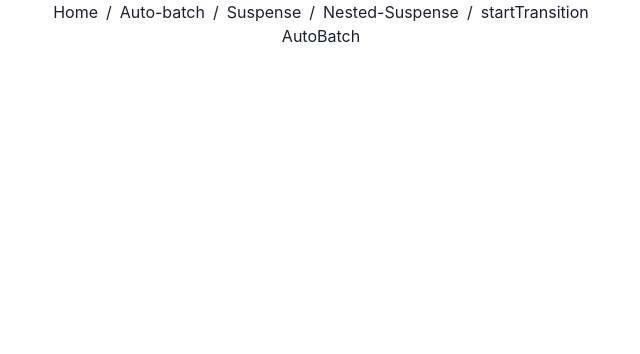
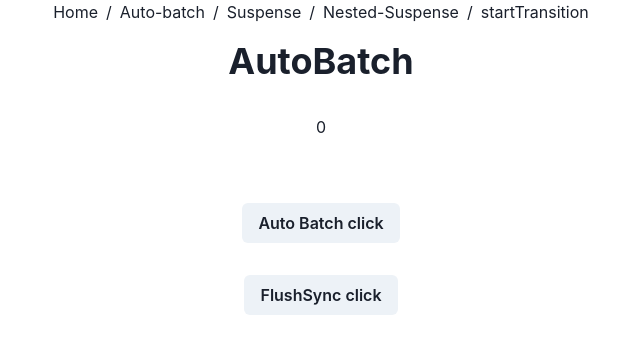
Before and after one commit to hiropi1224/react18-demo, a Next.js app: page /autobatch in a window 1280 px wide. Shown: the top 354 px of the page, without its empty margins (319-959 px from the left). Built offline with nearby package versions, Linux system fonts and the light colour scheme.

Commit message:
💄 AutoBatchコンポーネントの中身を作成

```diff
--- a/src/components/AutoBatch.tsx
+++ b/src/components/AutoBatch.tsx
@@ -1,4 +1,65 @@
+import {
+  Button,
+  Heading,
+  ListItem,
+  OrderedList,
+  Stack,
+  Text,
+} from '@chakra-ui/react';
+import axios from 'axios';
+import React, { useState } from 'react';
+import { flushSync } from 'react-dom';
+
 export const AutoBatch = () => {
+  // const [count, setCount] = useState(0);
+  const [fetchCount, setFetchCount] = useState(0);
+  const [users, setUsers] = useState<any[]>([]);
+
+  const clickHandler = () => {
+    // setCount((count) => count + 1);
+    // setFetchCount((count) => count + 1);
+
+    // Promiseの中でのデータ更新でもバッチが自動的に働く
+    axios.get('https://jsonplaceholder.typicode.com/users').then((res) => {
+      setUsers(res.data);
+      setFetchCount((count) => count + 1);
+    });
+  };
+
+  const clickHandlerFlushSync = () => {
+    // React v17までの挙動（AutoBatch無効）にするにはflushSyncで囲う
+    axios.get('https://jsonplaceholder.typicode.com/users').then((res) => {
+      flushSync(() => {
+        setUsers(res.data);
+      });
+
+      flushSync(() => {
+        setFetchCount((count) => count + 1);
+      });
+    });
+  };
+
   console.log('Rendered AutoBatch');
-  return <div>AutoBatch</div>;
+
+  return (
+    <Stack
+      mt="4"
+      spacing={8}
+      display="flex"
+      justifyContent="center"
+      alignItems="center"
+    >
+      <Heading>AutoBatch</Heading>
+      <Text>{fetchCount}</Text>
+      <OrderedList>
+        {users.map((user) => (
+          <React.Fragment key={user.id}>
+            <ListItem>{user.name}</ListItem>
+          </React.Fragment>
+        ))}
+      </OrderedList>
+      <Button onClick={clickHandler}>Auto Batch click</Button>
+      <Button onClick={clickHandlerFlushSync}>FlushSync click</Button>
+    </Stack>
+  );
 };
```
